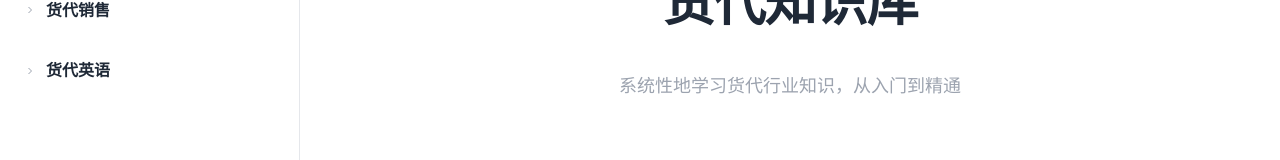
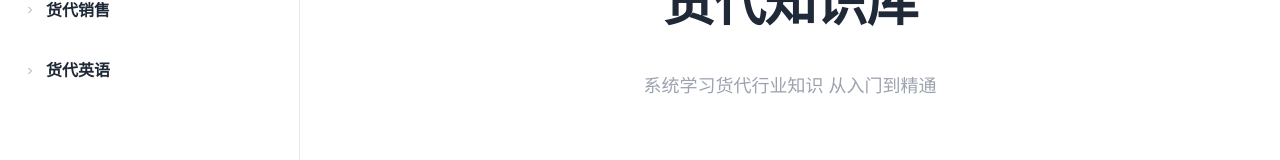
Before and after one commit to Darrenthinker/Get, a website: page index.html in a window 1280 px wide. Shown: the part 220-380 px from the top of the page. Drawn offline with Linux system fonts and the light colour scheme.

Commit message:
Update hero description text

```diff
--- a/index.html
+++ b/index.html
@@ -140,7 +140,7 @@
             <div class="home-content" id="homeContent">
                 <div class="hero">
                     <h1>货代知识库</h1>
-                    <p class="hero-desc">系统性地学习货代行业知识，从入门到精通</p>
+                    <p class="hero-desc">系统学习货代行业知识 从入门到精通</p>
                 </div>
 
                 <div class="features">
```
